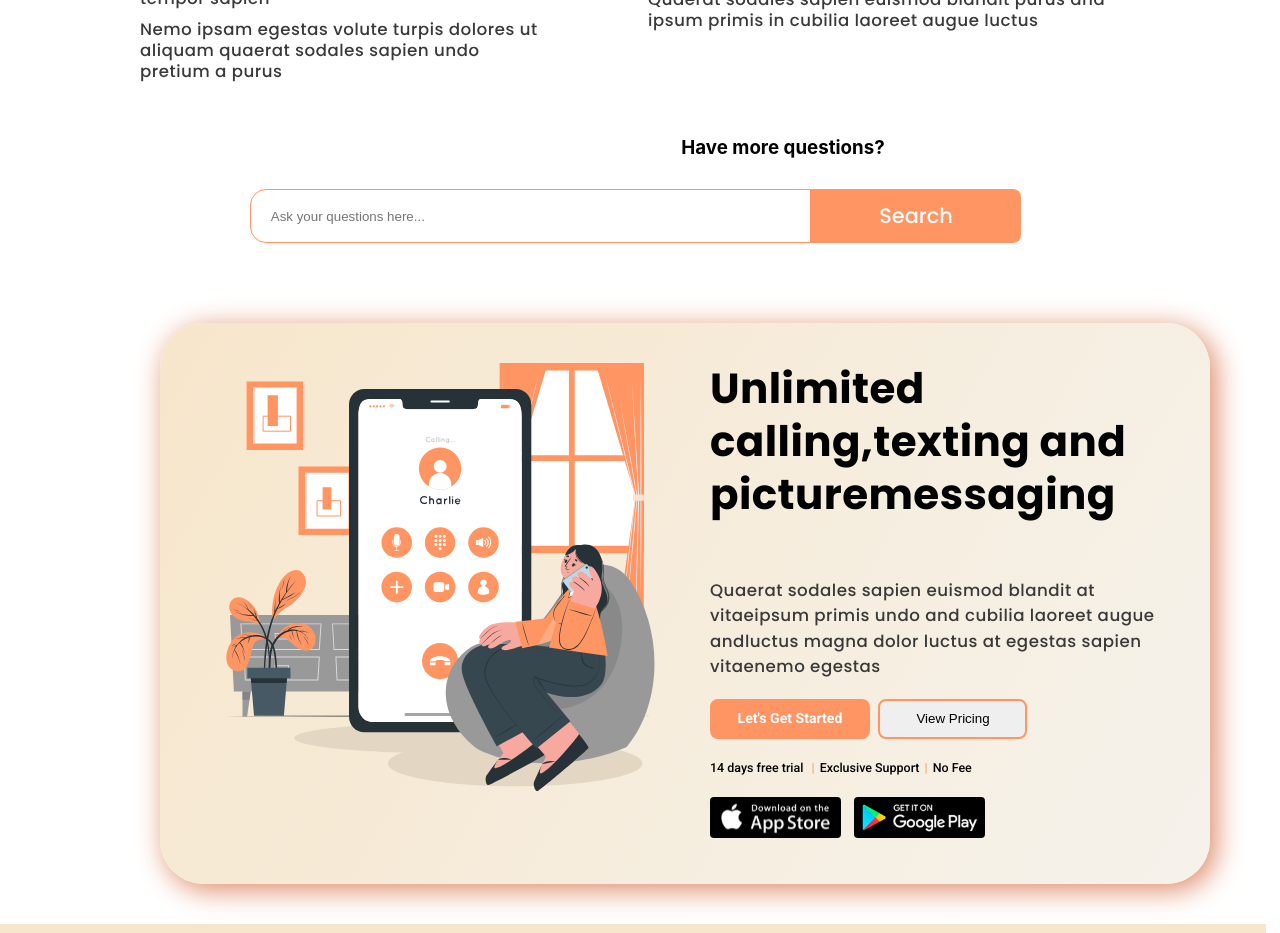
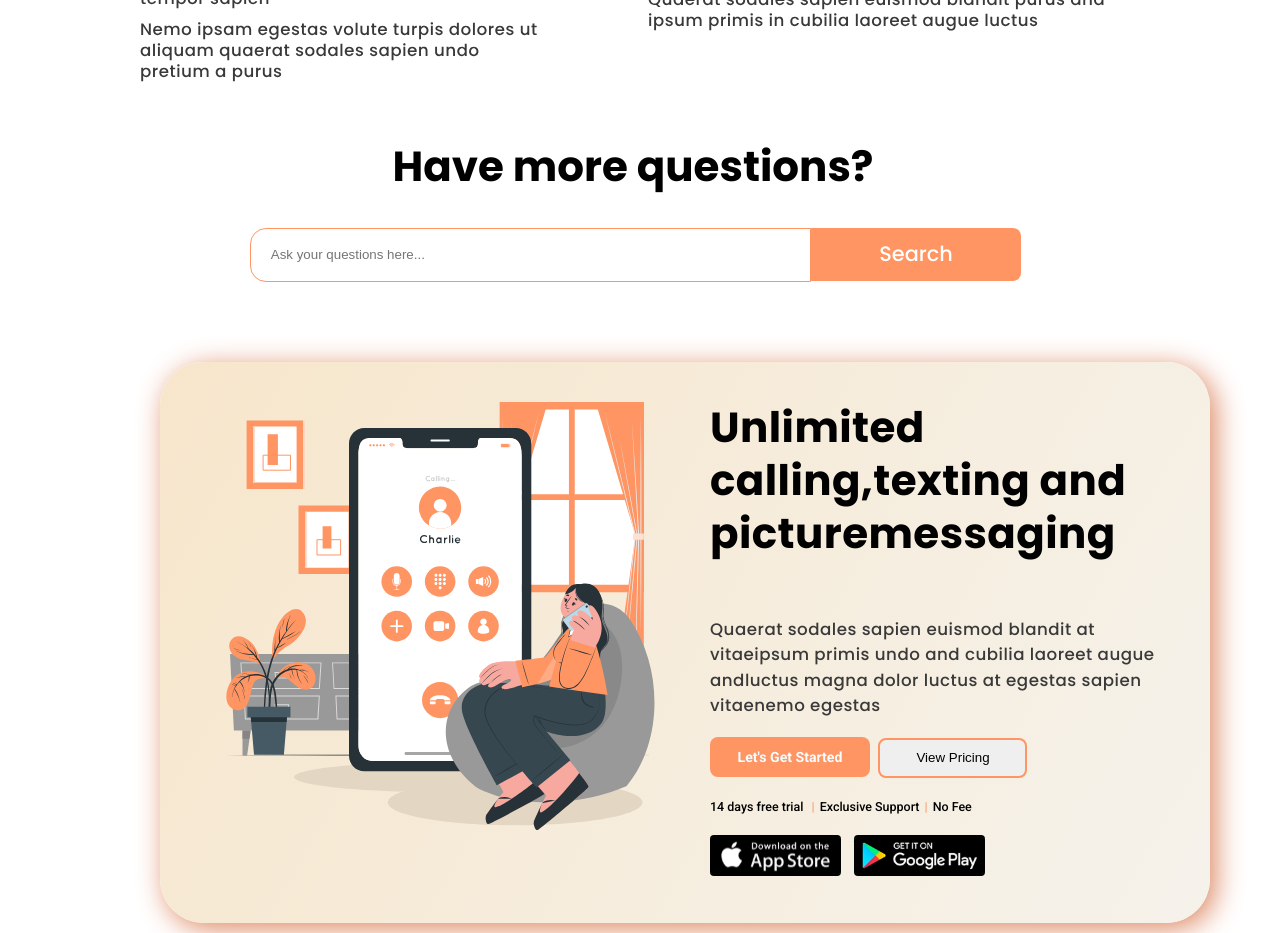
Before and after one commit to ek-sarath/ui-pro, a React (Create React App) app: page / in a window 1280 px wide. Shown: the part 9580-10513 px from the top of the page. Built offline with nearby package versions, Linux system fonts and the light colour scheme.

Commit message:
Completion

```diff
--- a/src/App.css
+++ b/src/App.css
@@ -896,3 +896,14 @@ line-height: 18.277px;
 .ColumnTab{
 margin-right: 275px;
 }
+
+.SearchBox h3{
+  text-align: center;
+  color: #000;
+  font-family: Poppins;
+  font-size: 42px;
+  font-style: normal;
+  font-weight: 700;
+  line-height: 61.609px;
+  margin-right: 300px;
+}
```
